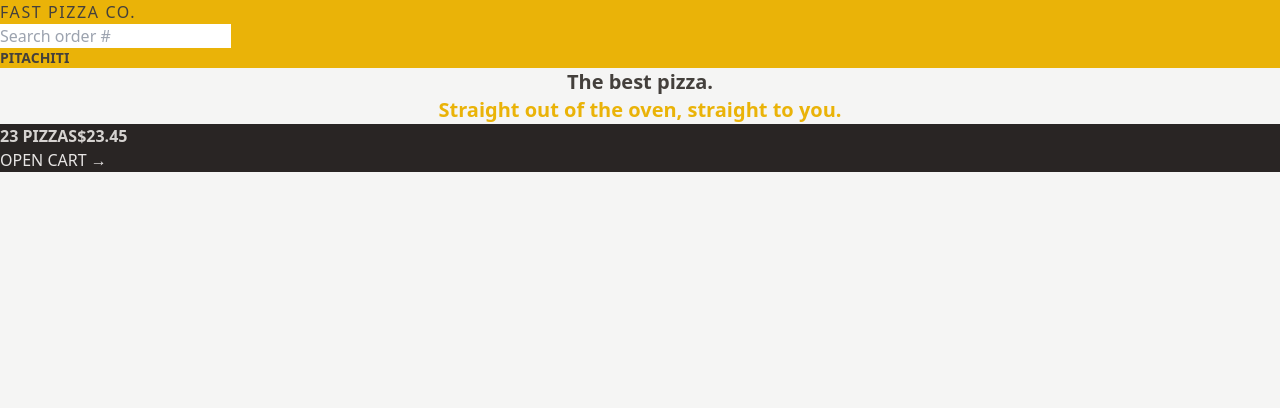
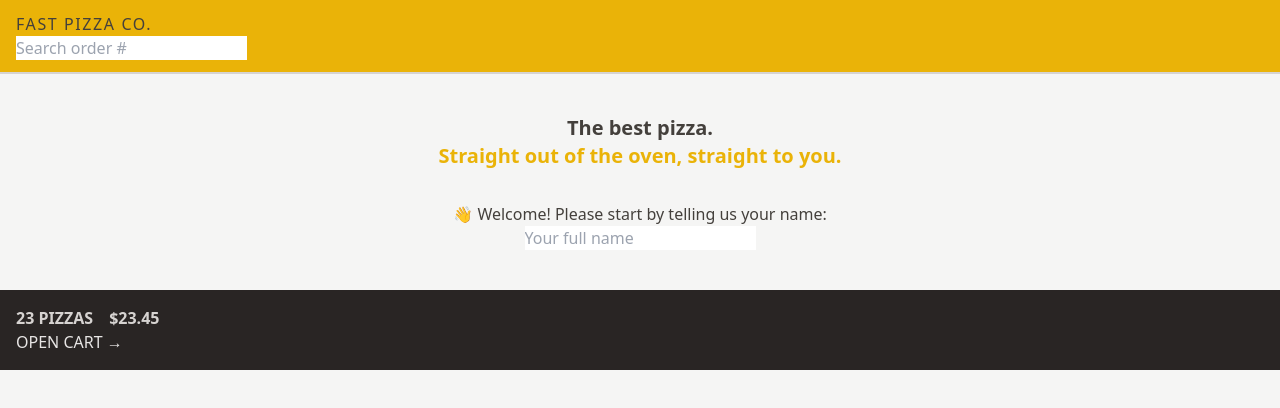
Before and after one commit to FatPat117/Pizza-Co, a React (Vite) app: page / in a window 1280 px wide. Shown: the top 408 px of the page. Built offline with nearby package versions, Linux system fonts and the light colour scheme.

Commit message:
Box Model in Tailwind_

```diff
--- a/src/features/cart/CartOverview.jsx
+++ b/src/features/cart/CartOverview.jsx
@@ -2,8 +2,8 @@
 
 function CartOverview() {
   return (
-    <div className="bg-stone-800 uppercase text-stone-200">
-      <p className="font-semibold text-stone-300">
+    <div className="bg-stone-800 p-4 uppercase text-stone-200">
+      <p className="space-x-4 font-semibold text-stone-300">
         <span>23 pizzas</span>
         <span>$23.45</span>
       </p>
--- a/src/features/users/UseerName.jsx
+++ b/src/features/users/UseerName.jsx
@@ -1,5 +1,5 @@
-function UseerName() {
-  return <div className="text-sm font-semibold">Pitachiti</div>;
+function UserName() {
+  return <div className="hidden text-sm font-semibold">Pitachiti</div>;
 }
 
-export default UseerName;
+export default UserName;
--- a/src/ui/Header.jsx
+++ b/src/ui/Header.jsx
@@ -1,16 +1,16 @@
 import { Link } from 'react-router-dom';
 import SearchOrder from '../features/order/SearchOrder';
-import UseerName from '../features/users/UseerName';
+import UserName from '../features/users/UseerName';
 
 function Header() {
   return (
-    <header className="bg-yellow-500 uppercase">
+    <header className="border-b-2 border-stone-300 bg-yellow-500 px-4 py-3 uppercase">
       <Link to="/" className="tracking-widest">
         Fast Pizza Co.
       </Link>
 
       <SearchOrder />
-      <UseerName />
+      <UserName />
     </header>
   );
 }
--- a/src/ui/Home.jsx
+++ b/src/ui/Home.jsx
@@ -1,13 +1,17 @@
+import CreateUser from '../features/users/CreateUser';
+
 function Home() {
   return (
-    <div>
-      <h1 className="text-center text-xl font-semibold">
+    <div className="my-10 text-center">
+      <h1 className="mb-8 text-xl font-semibold">
         The best pizza.
         <br />
         <span className="text-yellow-500">
           Straight out of the oven, straight to you.
         </span>
       </h1>
+
+      <CreateUser />
     </div>
   );
 }
```
